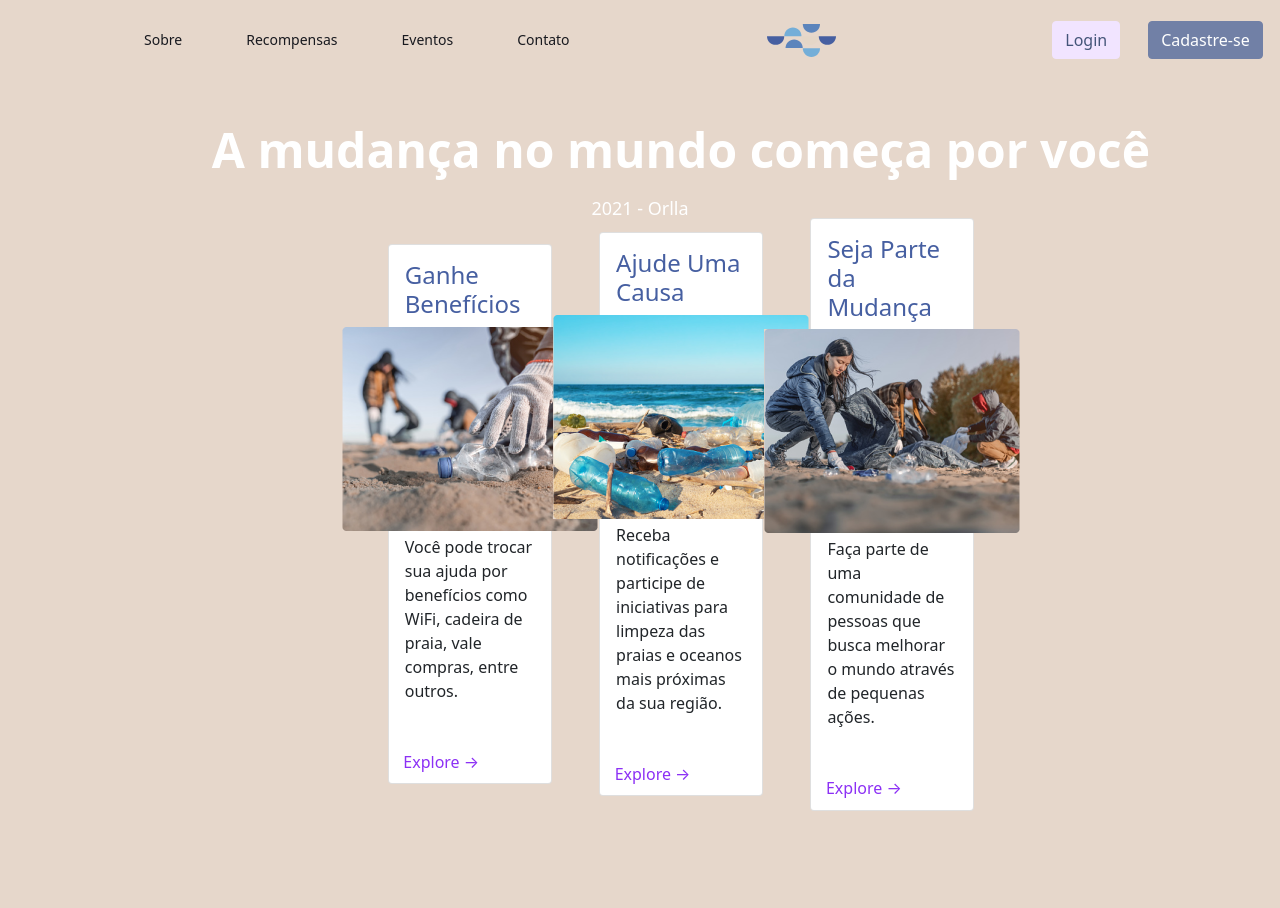
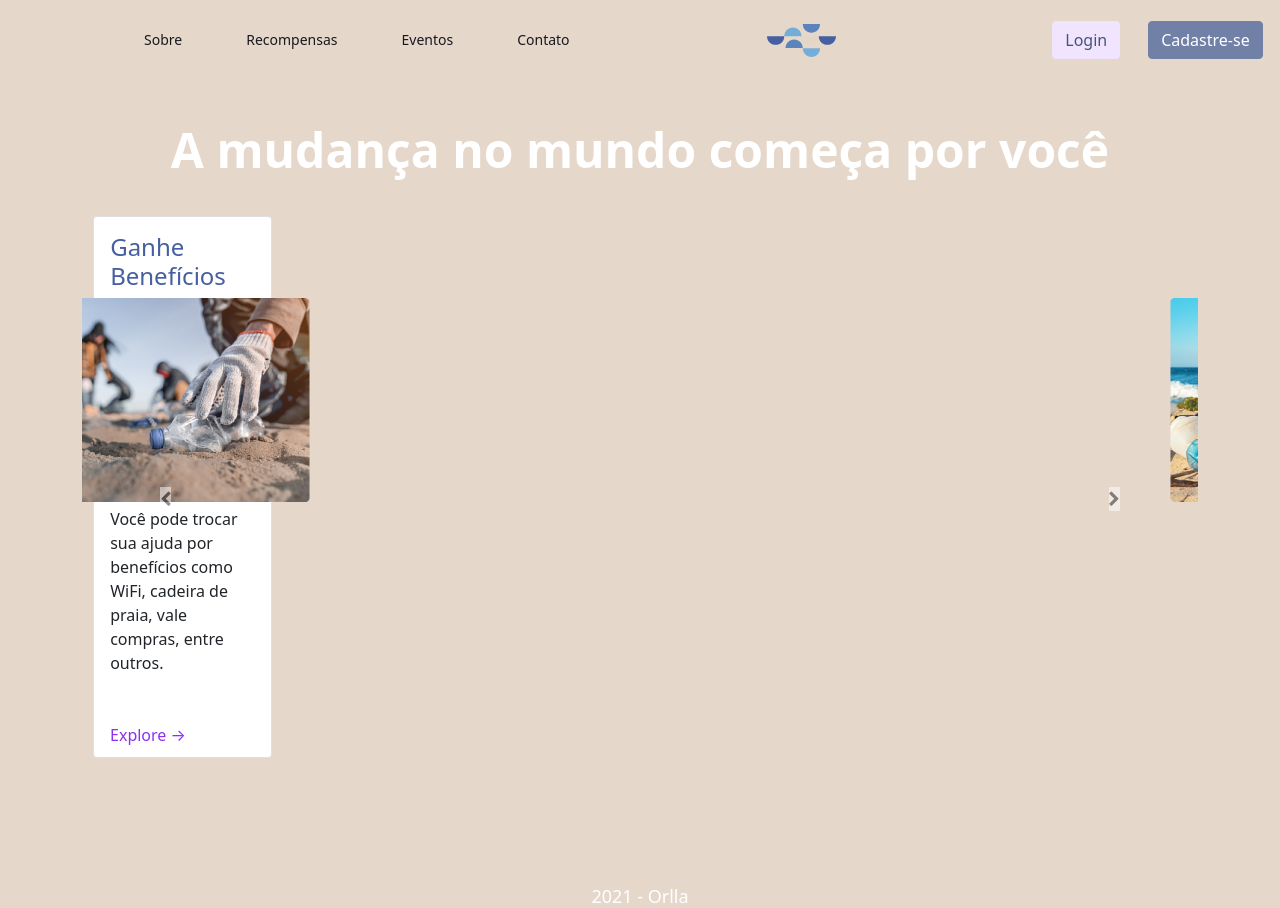
Before and after one commit to caioserram/orlla-lp, a Next.js app: page /about in a window 1280 px wide. Before the commit the page ends 822 px from the top, so only its background shows below. Built offline with nearby package versions, Linux system fonts and the light colour scheme.

Commit message:
turn about component into carousel

```diff
--- a/components/about.js
+++ b/components/about.js
@@ -1,27 +1,49 @@
 import styles from "./about.module.scss";
 import AboutCardComponent from "./about_card";
+import { Carousel } from "react-bootstrap";
 
 export default function AboutComponent() {
+  const prevIcon = (
+    <span aria-hidden="false" className="bg-white">
+      <i className="fa fa-chevron-left bg-white text-dark" />
+    </span>
+  );
+
+  const nextIcon = (
+    <span aria-hidden="false" className="bg-white">
+      <i className="fa fa-chevron-right bg-white text-dark" />
+    </span>
+  );
+
   return (
-    <div className={styles.root}>
-      <h1 className={styles.title}>A mudança no mundo começa por você</h1>
-      <div className={`row ${styles.card_container}`}>
+    <div>
+      <h1 className={styles.title}> A mudança no mundo começa por você </h1>
+      <Carousel prevLabel={null} nextLabel={null} prevIcon={prevIcon} nextIcon={nextIcon}>
+        <Carousel.Item>
           <AboutCardComponent
             title="Ganhe Benefícios"
             body="Você pode trocar sua ajuda por benefícios como WiFi, cadeira de praia, vale compras, entre outros."
             img_ref="catando_lixo.png"
+            layot_class="d-block w-100"
           ></AboutCardComponent>
+        </Carousel.Item>
+        <Carousel.Item>
           <AboutCardComponent
             title="Ajude Uma Causa"
             body="Receba notificações e participe de iniciativas para limpeza das praias e oceanos mais próximas da sua região."
             img_ref="lixo_praia.png"
+            layot_class="d-block w-100"
           ></AboutCardComponent>
+        </Carousel.Item>
+        <Carousel.Item>
           <AboutCardComponent
             title="Seja Parte da Mudança"
             body="Faça parte de uma comunidade de pessoas que busca melhorar o mundo através de pequenas ações. "
             img_ref="catando_lixo_2.png"
+            layot_class="d-block w-100"
           ></AboutCardComponent>
-      </div>
+        </Carousel.Item>
+      </Carousel>
     </div>
   );
 }
--- a/components/about.module.scss
+++ b/components/about.module.scss
@@ -1,17 +1,8 @@
-.root {
-  position: absolute;
-  z-index: 5;
-  background: none;
-}
-
-.card_container {
+.cards_container {
   display: flex;
   flex-direction: row;
   align-items: center;
   justify-content: center;
-  background: none;
-  margin:0 1% 0 1%;
-
 }
 
 .title {
@@ -37,3 +28,26 @@
   flex-grow: 0;
   margin: 0 0 2% 0;
 }
+
+.prev-icon,
+.carousel-control-next-icon {
+  height: 100px !important;
+  width: 100px;
+  outline: black !important;
+  background-size: 100%, 100%;
+  border-radius: 50%;
+  border: 1px solid black !important;
+  background-image: none;
+}
+
+.carousel-control-next-icon:after {
+  content: ">";
+  font-size: 55px;
+  color: red;
+}
+
+.prev-icon:after {
+  content: "<";
+  font-size: 55px;
+  color: red;
+}
```
